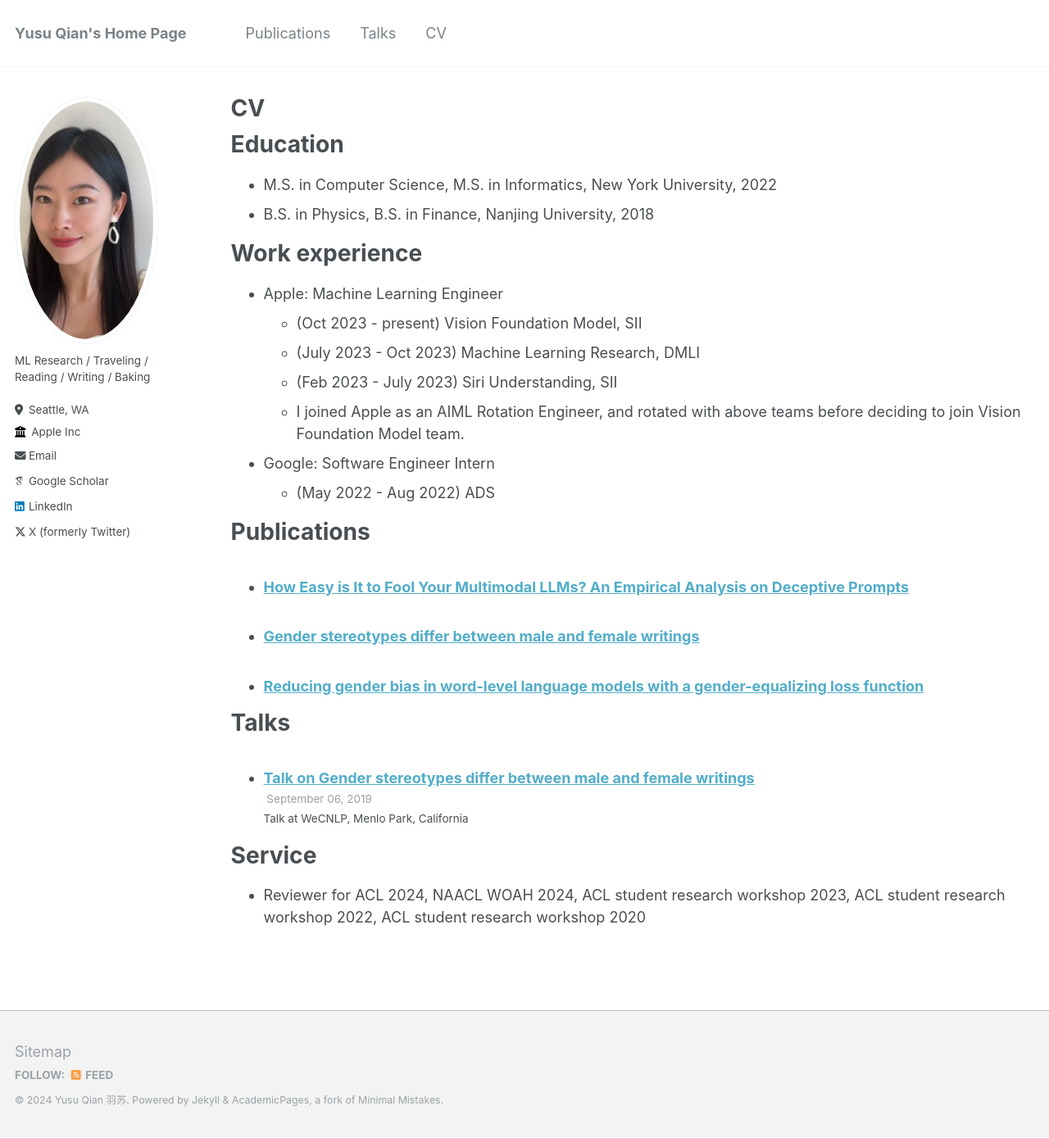
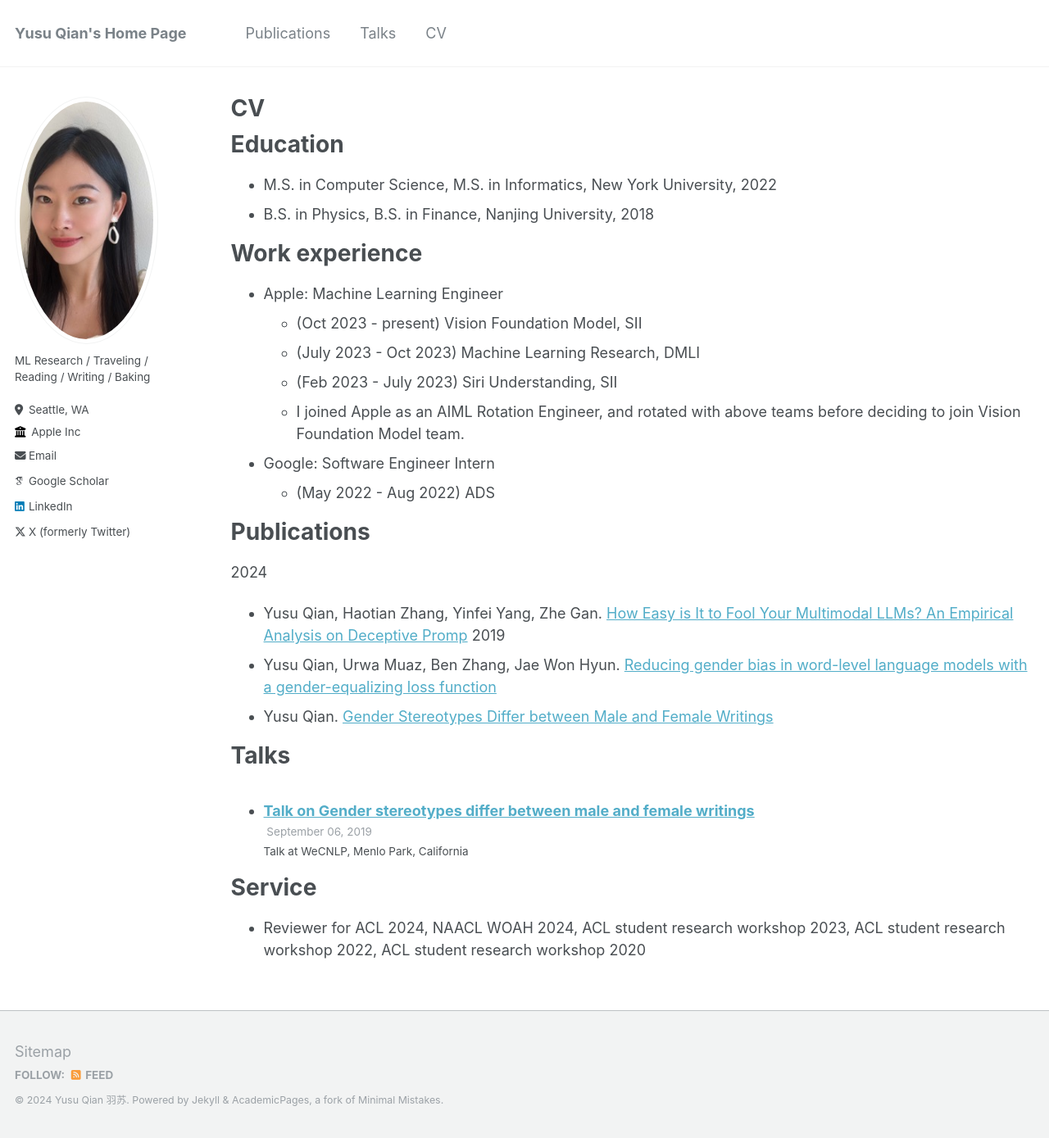
Before and after one commit to sueqian6/sueqian6.github.io, a Jekyll site: the page built from _pages/cv.md, in a window 1280 px wide and 1389 px high. Shown: the whole window at 82% size. Built offline with Jekyll 4.4.1, drawn with Linux system fonts in a browser that asks for light colours; some web fonts are replaced.

Commit message:
Update cv.md

```diff
--- a/_pages/cv.md
+++ b/_pages/cv.md
@@ -27,9 +27,12 @@ Work experience
 
 Publications
 ======
-  <ul>{% for post in site.publications reversed %}
-    {% include archive-single-cv.html %}
-  {% endfor %}</ul>
+2024
+* Yusu Qian, Haotian Zhang, Yinfei Yang, Zhe Gan. [How Easy is It to Fool Your Multimodal LLMs? An
+Empirical Analysis on Deceptive Promp](https://arxiv.org/pdf/2402.13220.pdf)
+2019
+* Yusu Qian, Urwa Muaz, Ben Zhang, Jae Won Hyun. [Reducing gender bias in word-level language models with a gender-equalizing loss function](https://aclanthology.org/P19-2031.pdf)
+* Yusu Qian. [Gender Stereotypes Differ between Male and Female Writings](https://aclanthology.org/P19-2007.pdf)
 
 Talks
 ======
```
